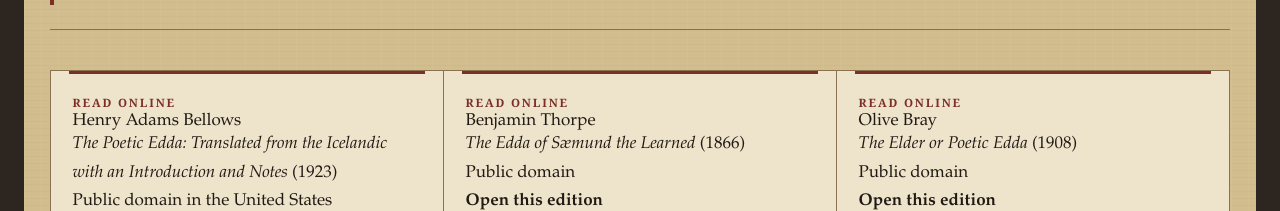
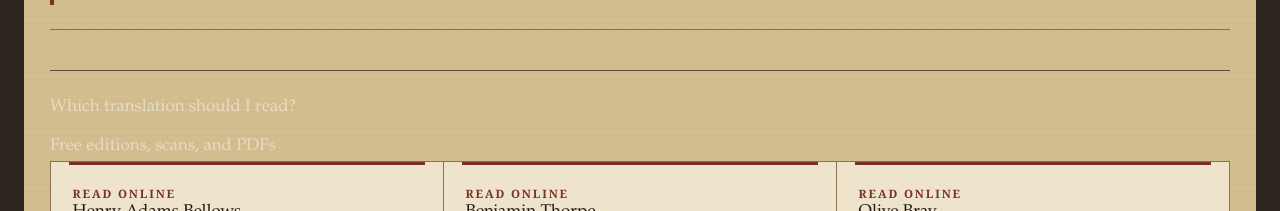
Before and after one commit to altifygenerator-ai/havamal-study-platform, a Next.js app: page /editions in a window 1280 px wide. Shown: the part 512-723 px from the top of the page. Built offline with nearby package versions, Linux system fonts and the light colour scheme; no server answers.

Commit message:
SEO: add edition discovery links

```diff
--- a/app/editions/page.tsx
+++ b/app/editions/page.tsx
@@ -20,6 +20,10 @@ export default function Page() {
           and scholarly traditions.
         </p>
       </header>
+      <nav className="folio-actions" aria-label="Edition guides">
+        <Link href="/translations">Which translation should I read?</Link>
+        <Link href="/free-editions">Free editions, scans, and PDFs</Link>
+      </nav>
       <div className="card-list">
         {editionRegistry.map((edition) => (
           <article className="flat-card" key={edition.slug}>
```
